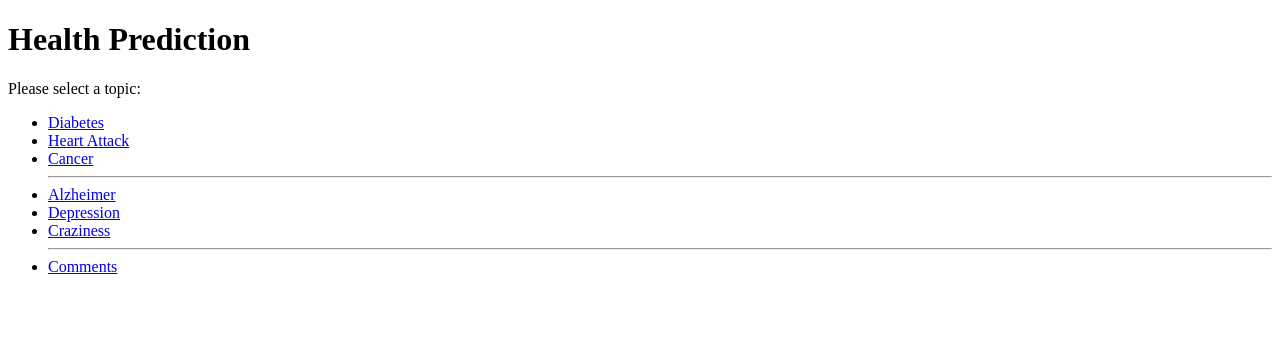
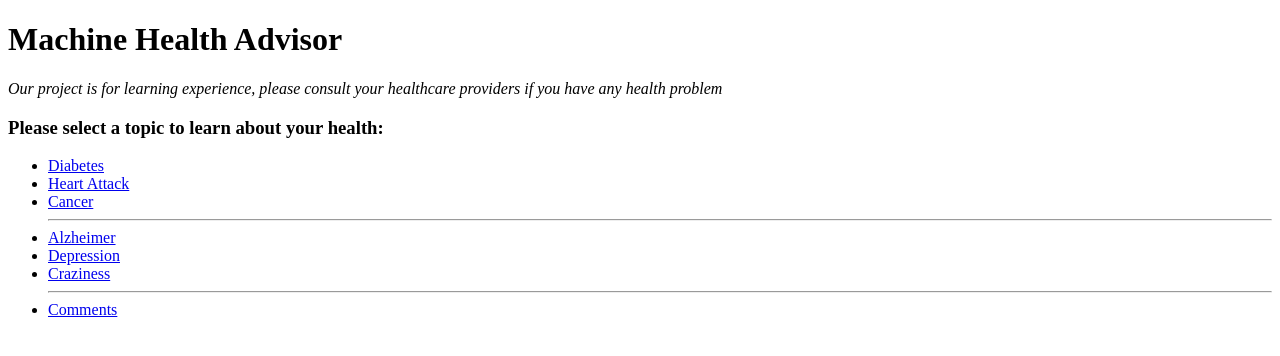
Before and after one commit to Health-Advisor-Machine/Health-Advisor-Machine, a Flask app: page / in a window 1280 px wide. Shown: the top 356 px of the page. Run offline with Flask 3, Linux system fonts and the light colour scheme; parts of the project's set-up code (start-up, migrations or seed data) failed here and were passed over.

Commit message:
everything works

```diff
--- a/templates/index.html
+++ b/templates/index.html
@@ -4,8 +4,9 @@
 	<title>Final Project</title>
 </head>
 <body>
-	<h1>Health Prediction</h1>
-	<p>Please select a topic:</p>
+	<h1>Machine Health Advisor</h1>
+	<p><i>Our project is for learning experience, please consult your healthcare providers if you have any health problem</i></p>
+	<h3>Please select a topic to learn about your health:</h3>
 	<ul>
 		<li><a href="/diabetes">Diabetes</a></li>
 		<li><a href="/heart_attack">Heart Attack</a></li>
```
